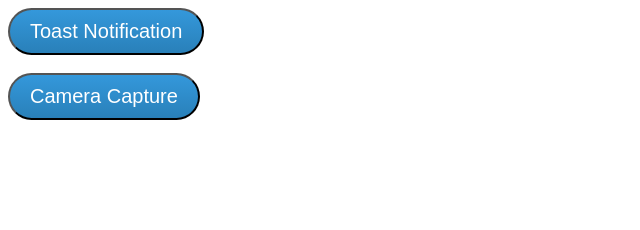
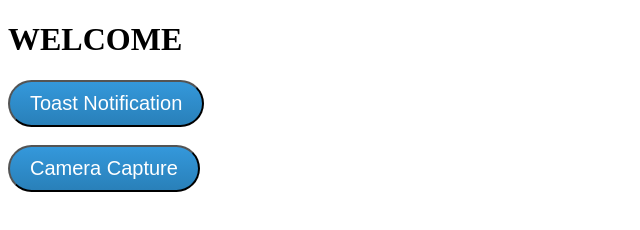
Before and after one commit to nadjalc/Wapp, a plain HTML site: page index.html in a window 1280 px wide. Shown: the whole page, without its empty margins (0-640 px from the left). Drawn offline with Linux system fonts and the light colour scheme.

Commit message:
added some header

```diff
--- a/index.html
+++ b/index.html
@@ -1,12 +1,14 @@
 <!DOCTYPE html>
 <html>
 <head>
-	<title></title>
+	<title>FONIS | HAKATON</title>
 
 	  <script type="text/javascript" src="js/custom.js"></script>
 	  <link href="css/style.css" rel="stylesheet" type="text/css" media="screen" />
 </head>
 <body>
+
+<h1>WELCOME</h1>
 
 <button class="btn" onClick="showToast()">Toast Notification</button>
 <br><br>
```
